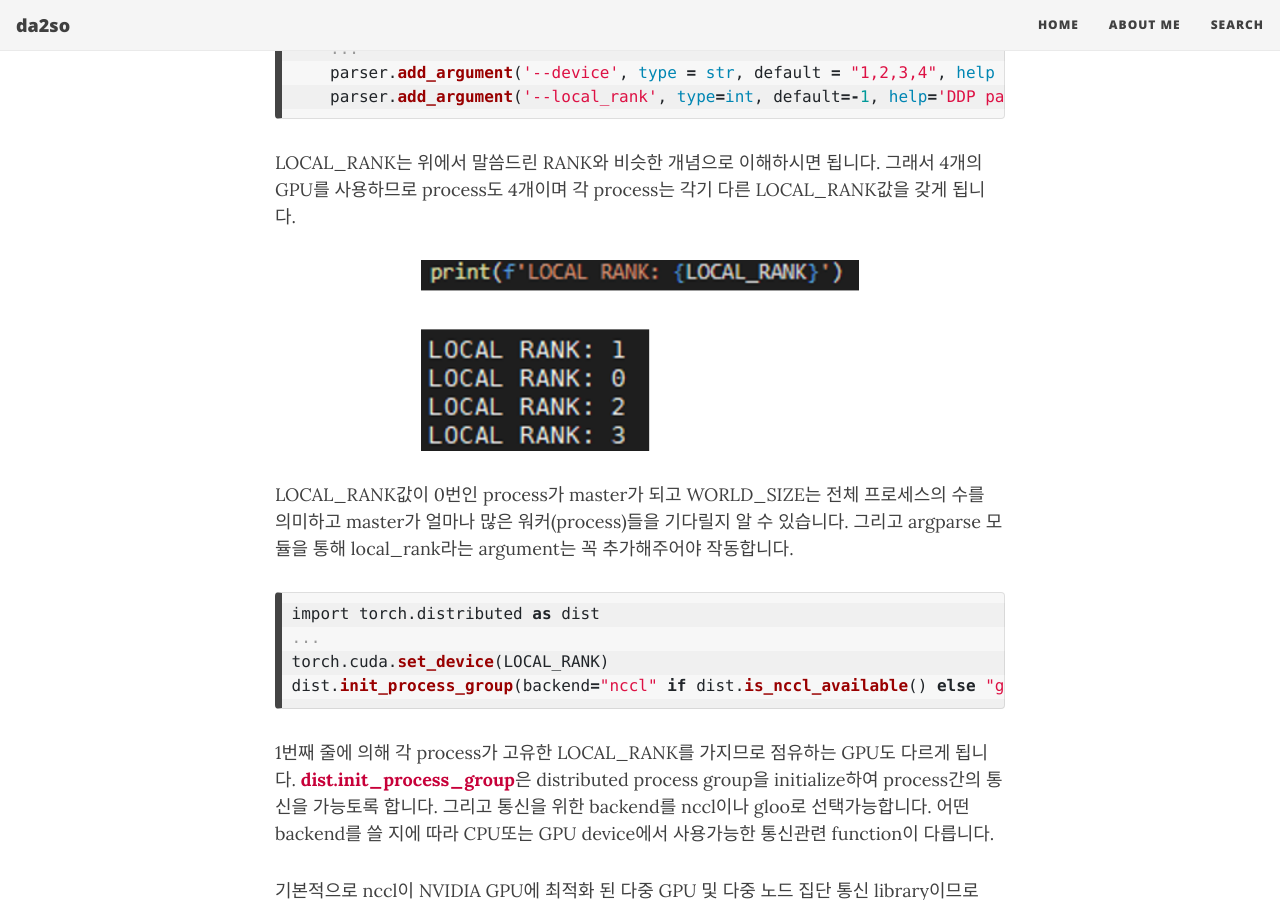
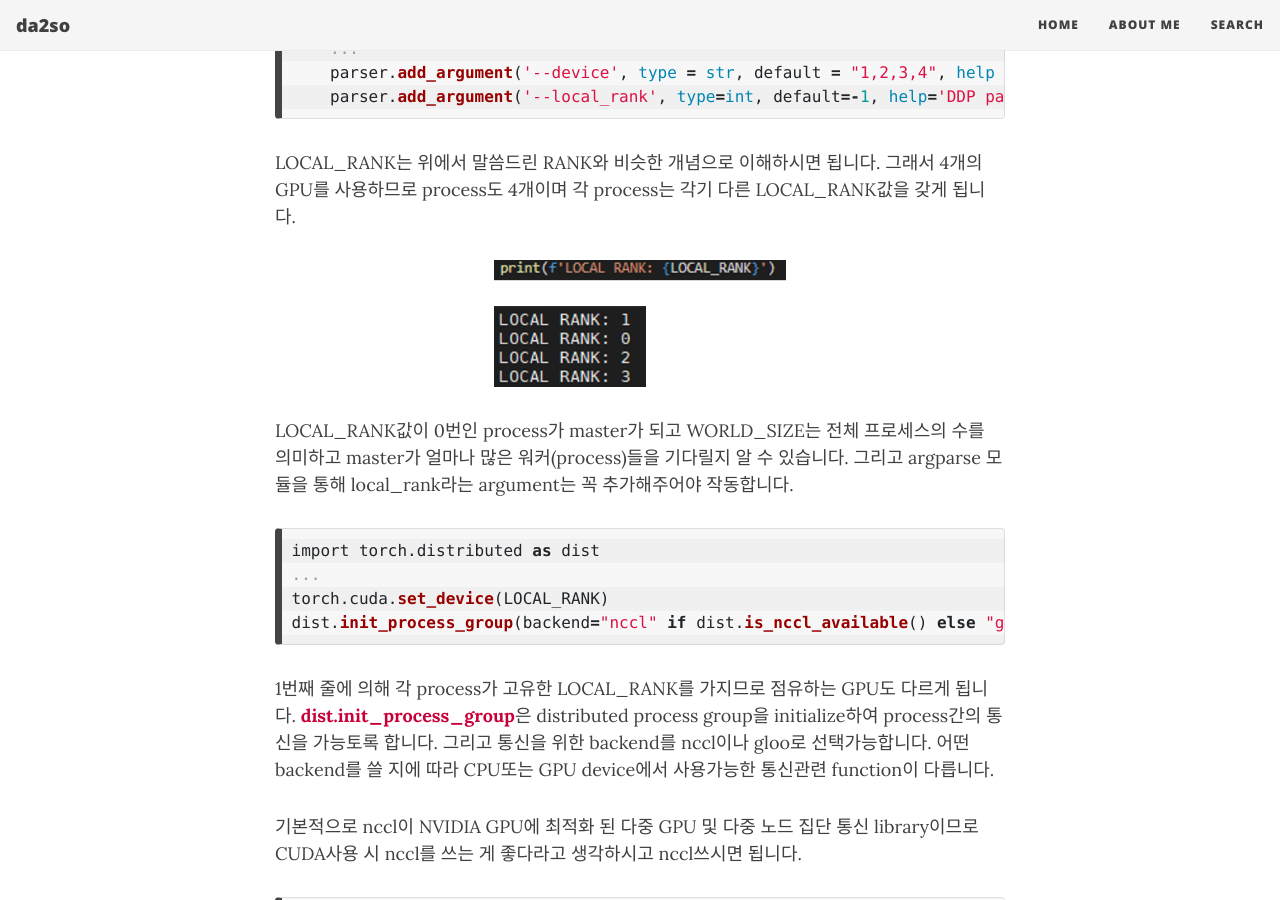
Before and after one commit to da2so/da2so.github.io, a Jekyll site: the page built from _posts/2021-10-01-Pytorch_MultiGPU2.md, in a window 1280 px wide and 900 px high, scrolled down 2334 px. Built offline with Jekyll 4.4.1, drawn with Linux system fonts in a browser that asks for light colours; nearby versions of some CDN libraries.

Commit message:
Update 2021-10-01-Pytorch_MultiGPU2.md

```diff
--- a/_posts/2021-10-01-Pytorch_MultiGPU2.md
+++ b/_posts/2021-10-01-Pytorch_MultiGPU2.md
@@ -68,7 +68,7 @@
 
 LOCAL_RANK는 위에서 말씀드린 RANK와 비슷한 개념으로 이해하시면 됩니다. 그래서 4개의 GPU를 사용하므로 process도 4개이며 각 process는 각기 다른 LOCAL_RANK값을 갖게 됩니다.
 
-![1](https://da2so.github.io/assets/post_img/2021-10-01-Pytorch_MultiGPU2/2.png){: .mx-auto.d-block width="60%" :}
+![1](https://da2so.github.io/assets/post_img/2021-10-01-Pytorch_MultiGPU2/2.png){: .mx-auto.d-block width="40%" :}
 
 
 LOCAL_RANK값이 0번인 process가 master가 되고 WORLD_SIZE는 전체 프로세스의 수를 의미하고 master가 얼마나 많은 워커(process)들을 기다릴지 알 수 있습니다. 그리고 argparse 모듈을 통해
@@ -114,11 +114,11 @@
 즉, 이 함수를 통해서 각 process에게 서로 다른 data를 주게 됩니다. 하나 더 다른 점은 batch_size를 WORLD_SIZE로 나누어 주게 됩니다. 밑의 그림과 같이 사용하려 하는 batch size가 256이라면
 각 process에서는 64개의 batch로 나누어 계산하고 각기 다른 64개 batch에 대한 output을 내게 됩니다.
 
-![1](https://da2so.github.io/assets/post_img/2021-10-01-Pytorch_MultiGPU2/3.PNG){: .mx-auto.d-block width="80%" :}
+![1](https://da2so.github.io/assets/post_img/2021-10-01-Pytorch_MultiGPU2/3.PNG){: .mx-auto.d-block width="50%" :}
 
 또한 각기 다른 input data를 받고 있다는 것을 보여드리기 위해 model의 output을 출력해보면 서로 다른 output값을 내는 것을 확인 가능합니다. (편의를 위해 64 batch 중 1번째만 출력)
 
-![1](https://da2so.github.io/assets/post_img/2021-10-01-Pytorch_MultiGPU2/4.PNG){: .mx-auto.d-block width="80%" :}
+![1](https://da2so.github.io/assets/post_img/2021-10-01-Pytorch_MultiGPU2/4.PNG){: .mx-auto.d-block width="90%" :}
 
 
 ### 4. DistributedDataParallel 결과 비교 (with Single-GPU and DataParallel)
```
